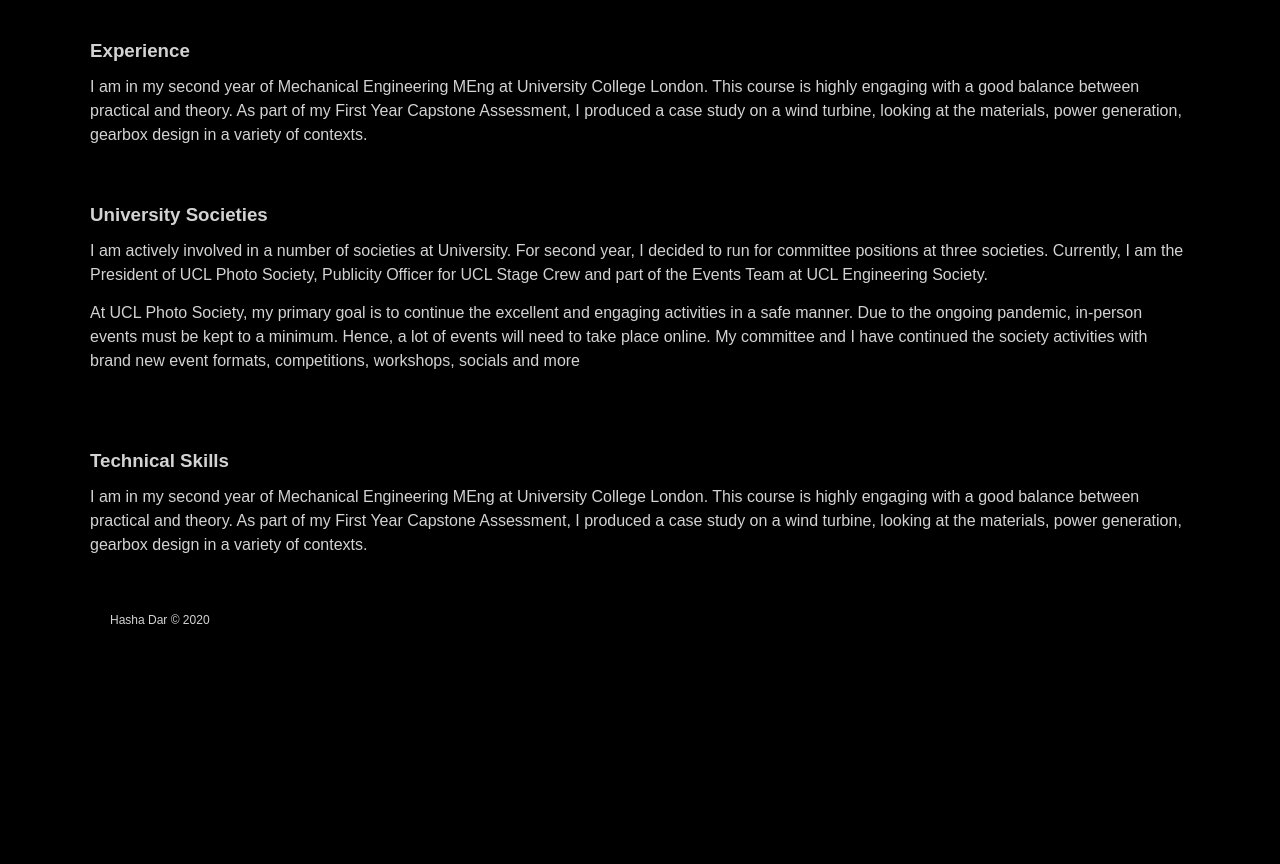
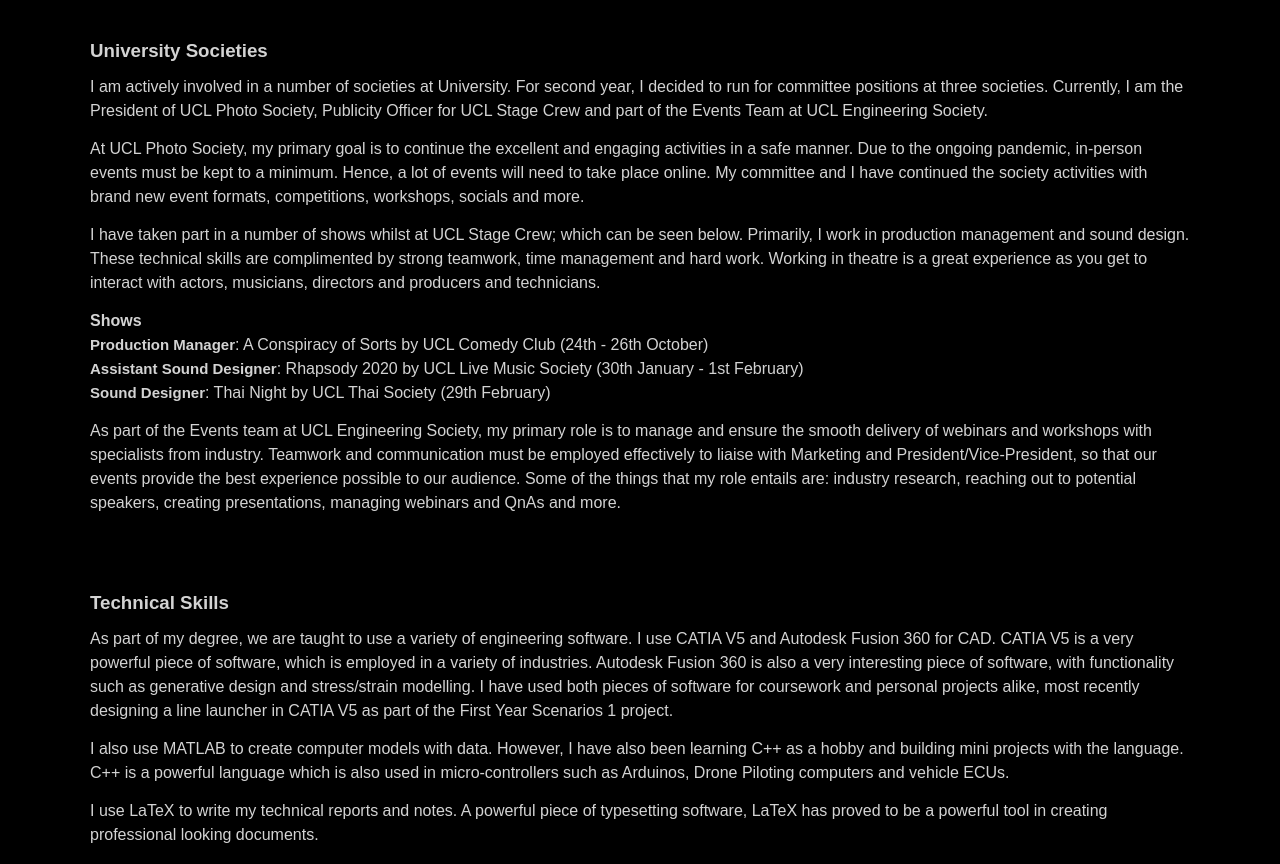
Before and after one commit to hashadar/UASTeamNova, a plain HTML site: page profile.html in a window 1280 px wide. Shown: the part 638-1502 px from the top of the page. Before the commit the page ends 1287 px from the top, so only its background shows below. Drawn offline with Linux system fonts and the light colour scheme.

Commit message:
content updates

```diff
--- a/css/style.css
+++ b/css/style.css
@@ -111,6 +111,11 @@
   z-index: 2;
 }
 
+.showcase .logo-showcase {
+  width: 400px;
+  z-index: 2;
+}
+
 .showcase p {
   font-size: 20px;
   z-index: 2;
@@ -199,6 +204,15 @@
   align-items: center;
   justify-content: center;
   text-align: left;
+}
+
+.box-3 ul li h5 {
+  display: inline;
+  font-size: 15px;
+}
+
+.box-3 ul li:last-child {
+  padding-bottom: 14px;
 }
 
 .box-3 .logos {
--- a/profile.html
+++ b/profile.html
@@ -80,13 +80,9 @@
           </ul>
         </div>
       </div>
-      <div class="box-2">
-        <h3>Experience</h3>
-        <p>I am in my second year of Mechanical Engineering MEng at University College London. This course is highly
-          engaging with a good balance between practical and theory. As part of my First Year Capstone Assessment, I
-          produced a <a href="#">case study</a> on a wind turbine, looking at the materials, power generation, gearbox
-          design in a variety of contexts.</p>
-      </div>
+      <!--<div class="box-2">
+
+      </div>-->
       <div class="box-3">
         <div class="logos">
           <img src="../img/photosoclogo.jpg" alt="UCL Photo Society">
@@ -102,15 +98,46 @@
             manner.
             Due to the ongoing pandemic, in-person events must be kept to a minimum. Hence, a lot of events will need to
             take place online. My committee and I have continued the society activities with brand new event formats,
-            competitions, workshops, socials and more</p>
+            competitions, workshops, socials and more.</p>
+          <p>I have taken part in a number of shows whilst at UCL Stage Crew; which can be seen below. Primarily, I work
+            in production management and sound design. These technical skills are complimented by strong teamwork, time
+            management and hard work. Working in theatre is a great experience as you get to interact with actors,
+            musicians, directors and producers and technicians.</p>
+          <ul>
+            <li>
+              <h4>Shows</h4>
+            </li>
+            <li>
+              <h5>Production Manager</h5>: A Conspiracy of Sorts by UCL Comedy Club (24th - 26th
+              October)
+            </li>
+            <li>
+              <h5>Assistant Sound Designer</h5>: Rhapsody 2020 by UCL Live Music Society (30th January - 1st February)
+            </li>
+            <li>
+              <h5>Sound Designer</h5>: Thai Night by UCL Thai Society (29th February)
+            </li>
+          </ul>
+          <p>As part of the Events team at UCL Engineering Society, my primary role is to manage and ensure the smooth
+            delivery of webinars and workshops with specialists from industry. Teamwork and communication must be
+            employed effectively to liaise with Marketing and President/Vice-President, so that our events provide the
+            best experience possible to our audience. Some of the things that my role entails are: industry research,
+            reaching out to potential speakers, creating presentations, managing webinars and QnAs and more.</p>
         </div>
       </div>
       <div class="box-4">
         <h3>Technical Skills</h3>
-        <p>I am in my second year of Mechanical Engineering MEng at University College London. This course is highly
-          engaging with a good balance between practical and theory. As part of my First Year Capstone Assessment, I
-          produced a <a href="#">case study</a> on a wind turbine, looking at the materials, power generation, gearbox
-          design in a variety of contexts.</p>
+        <p>As part of my degree, we are taught to use a variety of engineering software. I use CATIA V5 and Autodesk
+          Fusion 360 for CAD. CATIA V5 is a very powerful piece of software, which is employed in a variety of
+          industries. Autodesk Fusion 360 is also a very interesting piece of software, with functionality such as
+          generative design and stress/strain modelling. I have used both pieces of software for coursework and personal
+          projects alike, most recently designing a line launcher in CATIA V5 as part of the First Year Scenarios 1
+          project.</p>
+        <p>I also use MATLAB to create computer models with data. However, I have also been learning C++ as a hobby and
+          building mini projects with the language. C++ is a powerful language which is also used in micro-controllers
+          such as Arduinos, Drone Piloting computers and vehicle ECUs.</p>
+        <p>I use LaTeX to write my technical reports and notes. A powerful piece of typesetting software, LaTeX has
+          proved to be a powerful tool in creating professional looking documents.</p>
       </div>
     </section>
   </div>
```
Also changed, not shown: index.html (+2 -1 lines).
